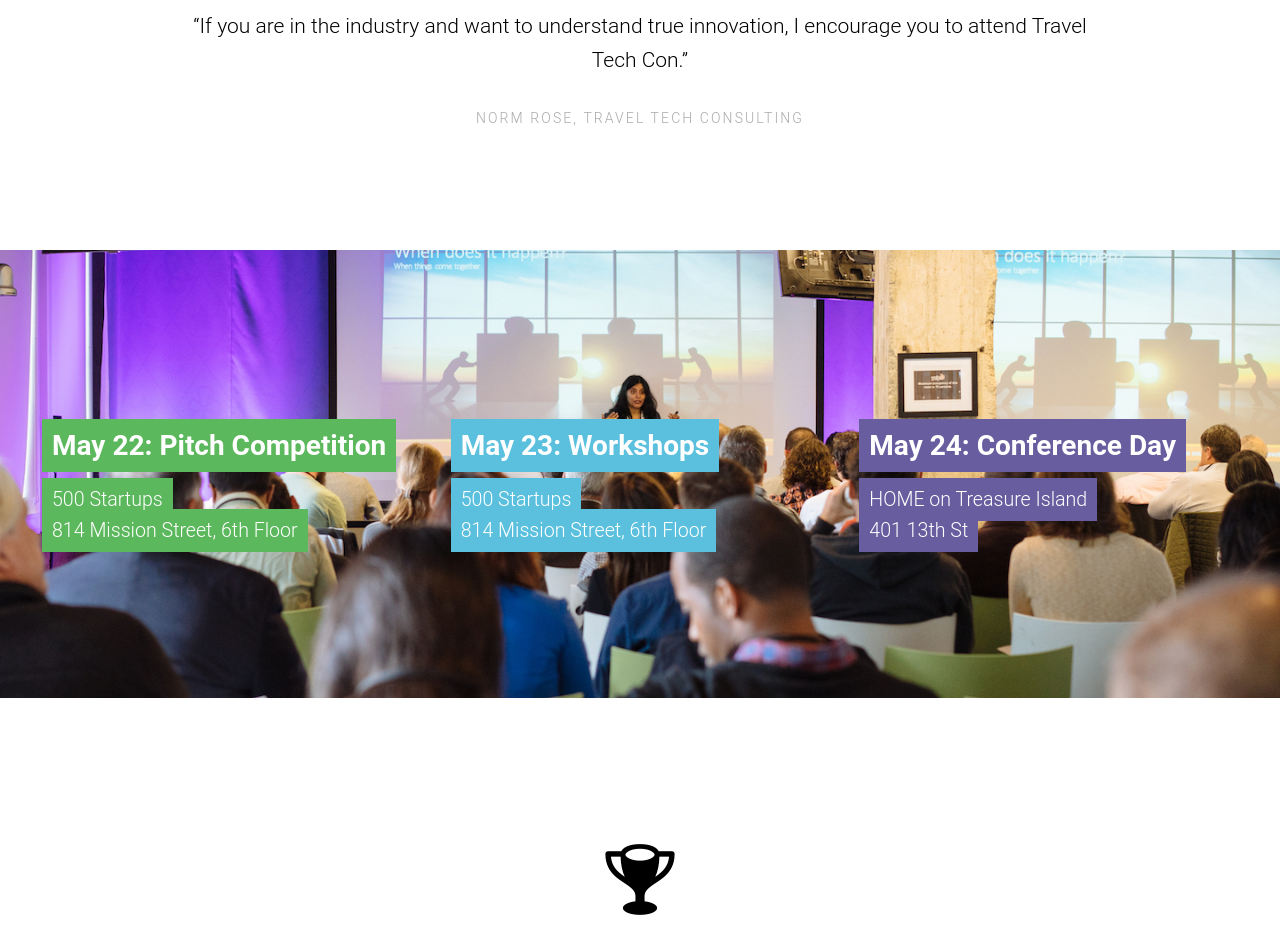
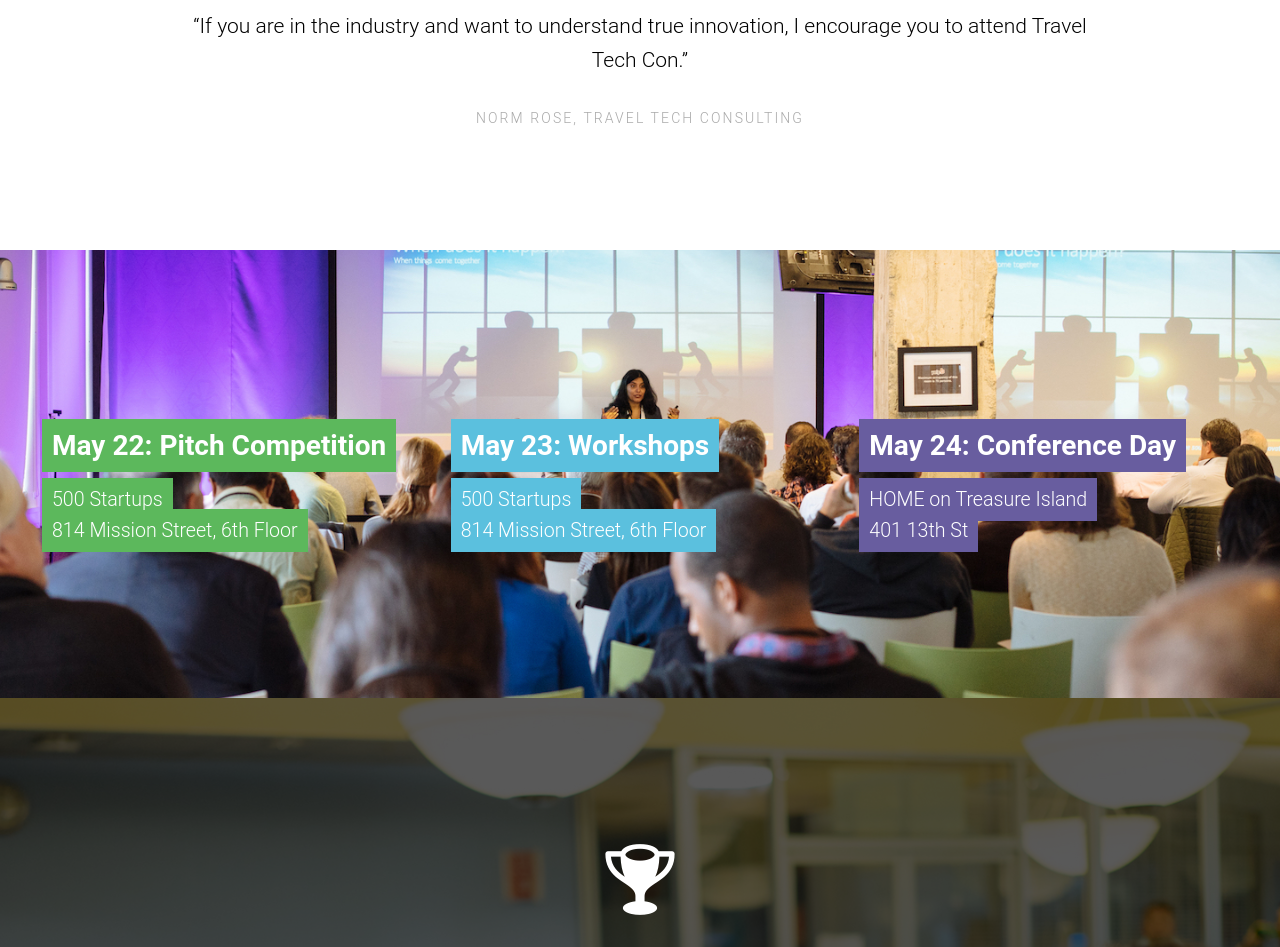
Before and after one commit to traveltechcon/ttc17, a Jekyll site: the page built from index.html, in a window 1280 px wide. Shown: the part 1417-2364 px from the top of the page. Built offline with Jekyll 4.4.1, drawn with Linux system fonts in a browser that asks for light colours; some of the changed text lies outside the part shown.

Commit message:
Styling the pitch competition block

```diff
--- a/css/main.css
+++ b/css/main.css
@@ -1,5 +1,8 @@
 body {
   letter-spacing: normal; }
+
+.btn-primary {
+  color: #fff !important; }
 
 #video-background {
   background-image: url(../videos/1-shibuya.jpg);
@@ -58,16 +61,22 @@ body {
     width: 200px;
     height: 200px; } }
 
-#conference-agenda {
-  background-image: url(../img/agenda-bg.jpg);
+.ttc-block {
   background-position: 50% 0%;
   background-repeat: no-repeat;
-  background-size: cover; }
-  #conference-agenda p {
-    font-size: 1.4em; }
-  #conference-agenda a {
+  background-size: cover;
+  text-rendering: optimizeLegibility; }
+  .ttc-block p {
+    font-size: 1.4em;
+    text-align: justify; }
+  .ttc-block a {
     color: inherit; }
 
-.ttc-block p {
-  font-size: 1.6em;
-  text-align: justify; }
+#conference-agenda {
+  background-image: url(../img/agenda-bg.jpg); }
+
+#pitch-competition {
+  background-image: -webkit-gradient(linear, left top, left bottom, from(rgba(0, 0, 0, 0.65)), to(rgba(0, 0, 0, 0.65))), url(../img/pitch-competition-bg.jpg);
+  background-image: -webkit-linear-gradient(rgba(0, 0, 0, 0.65), rgba(0, 0, 0, 0.65)), url(../img/pitch-competition-bg.jpg);
+  background-image: linear-gradient(rgba(0, 0, 0, 0.65), rgba(0, 0, 0, 0.65)), url(../img/pitch-competition-bg.jpg);
+  background-attachment: fixed; }
--- a/index.html
+++ b/index.html
@@ -144,7 +144,7 @@ judges:
     </blockquote>
   </div>
 
-  <div class="block block-secondary block-inverse px-5" id="conference-agenda">
+  <div class="block block-secondary block-inverse px-5 ttc-block" id="conference-agenda">
     <div class="row py-1">
       {% for d in page.schedule %}
         <div class="col-sm-4 py-3">
@@ -168,7 +168,7 @@ judges:
     </div>
   </div>
 
-  <div class="block block-secondary text-center px-1 px-lg-5 ttc-block">
+  <div class="block block-secondary block-inverse text-center px-5 ttc-block" id="pitch-competition">
     <div class="py-4">
       <h1 class="block-title"><span class="icon icon-trophy"></span><br>{{ page.schedule[0].event }}</h1>
       <h3>{{ page.schedule[0].date }}</h3>
@@ -201,6 +201,30 @@ judges:
     </div>
 
     <a href="https://www.f6s.com/traveltechcon/" class="btn btn-primary btn-lg real-big-button" target="pitch-competition">Apply to Pitch</a>
+  </div>
+
+  <div class="block block-secondary block-inverse px-5 ttc-block" id="workshops">
+    <div class="row py-1">
+      {% for d in page.schedule %}
+        <div class="col-sm-4 py-3">
+          <h2 class="mt-5">
+            <strong class="text-ribbon text-ribbon-{{ d.style }}">
+              <span>{{ d.date }}: {{ d.event }}</span>
+            </strong>
+          </h2>
+          <p class="mt-4">
+            <span class="text-ribbon text-ribbon-{{ d.style }}">
+              <span>
+                <a href="{{ d.map_url }}" target="{{ d.target }}">
+                  {{ d.venue }}<br>
+                  {{ d.address }}
+                </a>
+              </span>
+            </span>
+          </p>
+        </div>
+      {% endfor %}
+    </div>
   </div>
 
   <div class="block block-secondary">
```
Also changed, not shown: _sass/main.scss (+18 -8 lines), img/agenda-bg.jpg, img/pitch-competition-bg.jpg (added).
